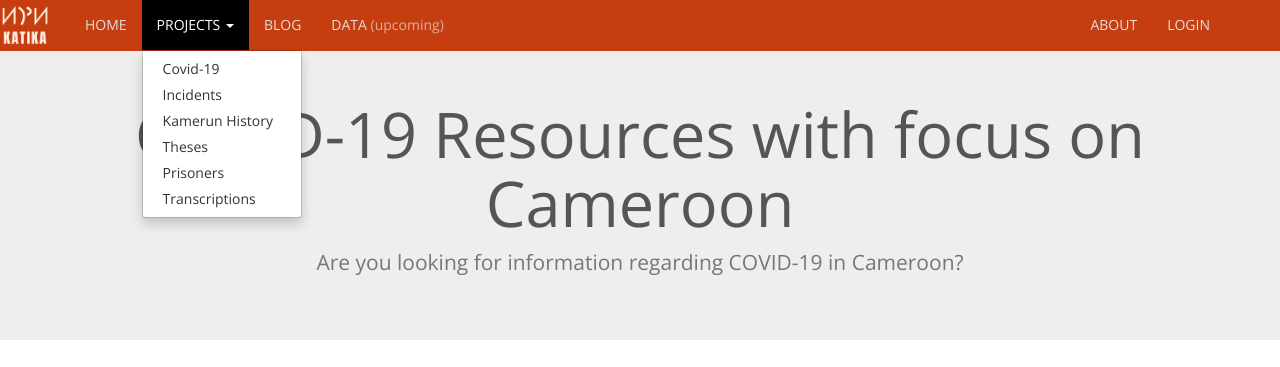
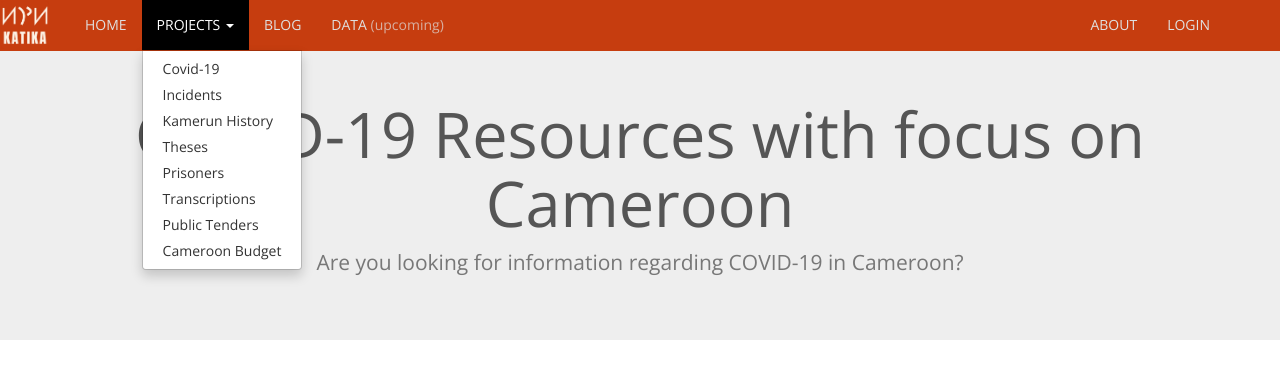
Before and after one commit to 2trc/katika, a Django app: template covid19/templates/covid19.html in a window 1280 px wide, after a click on "PROJECTS". Shown: the top 367 px of the page. Run offline with Django 3.2, Linux system fonts and the light colour scheme; the template is opened without the code that fills it, so the values that code supplies are empty; some libraries are stand-ins or nearby versions.

Commit message:
Adding Public Tender and Budget to the drop down menu

```diff
--- a/templates/base.html
+++ b/templates/base.html
@@ -97,6 +97,8 @@
                     <li><a href="/kthesis/">Theses</a></li>
                     <li><a href="/jailed/">Prisoners</a></li>
                     <li><a href="/transcribe/">Transcriptions</a></li>
+                    <li><a href="/tender/">Public Tenders</a></li>
+                    <li><a href="/budget/">Cameroon Budget</a></li>
                     {%comment%}
                         <li><a href="#">Register NGOs...</a></li>
                         <li><a href="#">Eseka case</a></li>
```
